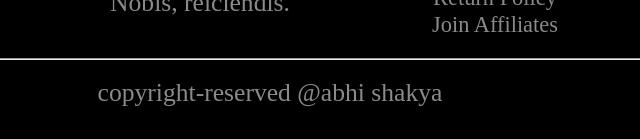
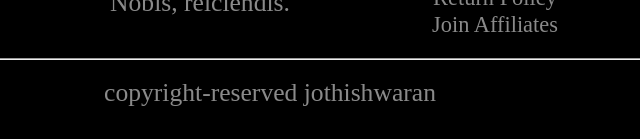
Before and after one commit to yoyologesh/project_FRT_team_5, a plain HTML site: page index.html in a window 1280 px wide. Shown: the part 3029-3168 px from the top of the page, 370-1010 px from the left. Drawn offline with Linux system fonts and the light colour scheme; a web font is replaced by a local one.

Commit message:
update.html

```diff
--- a/index.html
+++ b/index.html
@@ -346,7 +346,7 @@
                 </div>
             </div>
             <hr>
-            <p class="copyright">copyright-reserved  @abhi shakya</p>
+            <p class="copyright">copyright-reserved  jothishwaran</p>
         </div>
     </div>
 </body>
```
